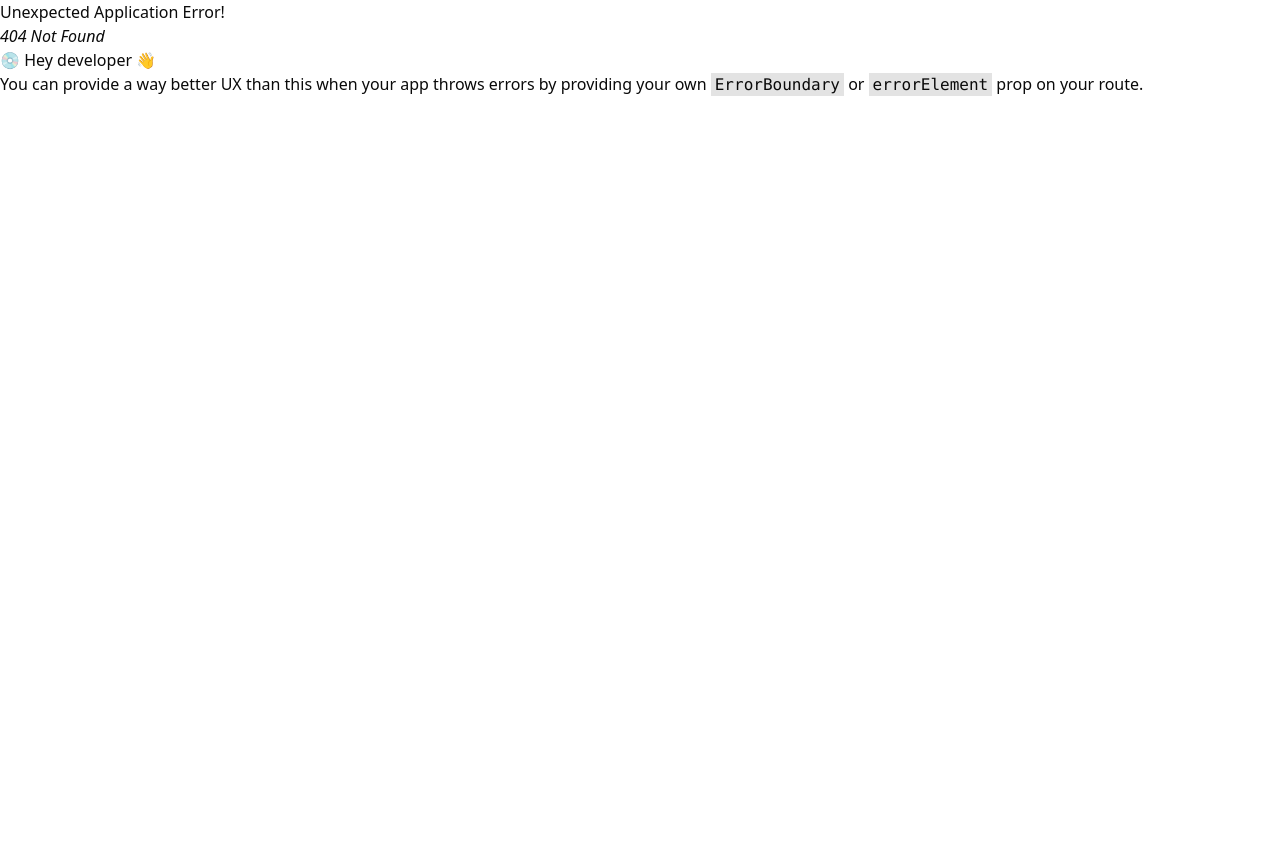
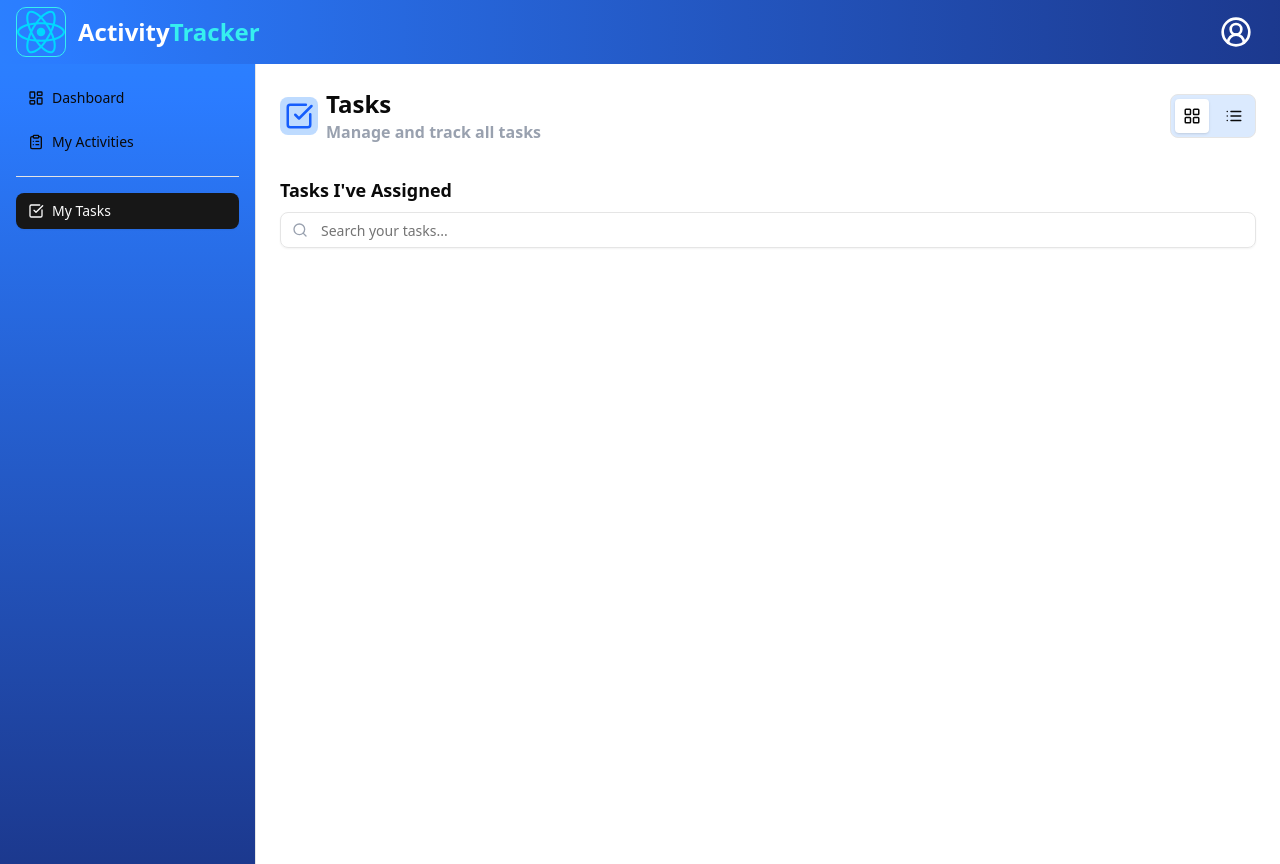
Before and after one commit to Karanjeet-kumar/Activity-Tracker-App, a React (Vite) app: page /tasks in a window 1280 px wide. Before the commit this address had no page. Before the commit the page ends 800 px from the top, so only its background shows below. Built offline with nearby package versions, Linux system fonts and the light colour scheme.

Commit message:
MyTaskPage-UI-Created

```diff
--- a/src/App.jsx
+++ b/src/App.jsx
@@ -7,6 +7,7 @@ import {
 import Login from "./components/auth/Login";
 import DashBoard from "./components/DashBoard";
 import ActivityPage from "./components/ActivityPage";
+import MyTaskPage from "./components/MyTaskPage";
 
 const appRouter = createBrowserRouter([
   // Client Side
@@ -26,6 +27,10 @@ const appRouter = createBrowserRouter([
     path: "/activities",
     element: <ActivityPage />,
   },
+  {
+    path: "/tasks",
+    element: <MyTaskPage />,
+  },
 ]);
 
 function App() {
--- a/src/components/ActivityPage.jsx
+++ b/src/components/ActivityPage.jsx
@@ -26,7 +26,6 @@ function ActivityPage() {
   const { allTrnActivity, allAssignedActivity } = useSelector(
     (store) => store.activity
   );
-  const hasActivities = true; // Replace with actual data check
 
   // +++ ADDED VIEW STATE +++
   const [viewMode, setViewMode] = useState("card"); // 'card' or 'list'
@@ -106,9 +105,31 @@ function ActivityPage() {
 
   // +++ CONDITIONAL RENDERING FOR ACTIVITIES +++
   const renderActivities = () => {
-    const activities = loggedUser.isAdmin
+    const activities = loggedUser?.isAdmin
       ? allTrnActivity
       : allAssignedActivity;
+
+    if (activities?.length === 0) {
+      return (
+        <div>
+          {/* No Activities Section */}
+          <div className="border-2 border-dashed rounded-xl p-8 flex flex-col items-center justify-center space-y-4 bg-gray-200 hover:bg-gray-300 transition-colors cursor-pointer">
+            <div className="bg-blue-100 rounded-full p-4">
+              <ClipboardList className="h-12 w-12 text-blue-600" />
+            </div>
+            <h3 className="text-2xl font-bold tracking-tight">
+              No activities found
+            </h3>
+            <p className="text-gray-500 text-center max-w-md">
+              {loggedUser?.isAdmin
+                ? "Get started by creating a new activity"
+                : "You don't have any assigned activities yet"}
+            </p>
+            {!!loggedUser?.isAdmin && <ActivityForm />}
+          </div>
+        </div>
+      );
+    }
 
     // Card View
     if (viewMode === "card") {
@@ -447,24 +468,6 @@ function ActivityPage() {
 
           {/* +++ RENDER CONDITIONAL VIEW +++ */}
           {renderActivities()}
-
-          {/* No Activities Section
-          {!hasActivities && (
-            <div className="border-2 border-dashed rounded-xl p-8 flex flex-col items-center justify-center space-y-4 bg-gray-200 hover:bg-gray-300 transition-colors cursor-pointer">
-              <div className="bg-blue-100 rounded-full p-4">
-                <ClipboardList className="h-12 w-12 text-blue-600" />
-              </div>
-              <h3 className="text-2xl font-bold tracking-tight">
-                No activities found
-              </h3>
-              <p className="text-gray-500 text-center max-w-md">
-                {loggedUser?.isAdmin
-                  ? "Get started by creating a new activity"
-                  : "You don't have any assigned activities yet"}
-              </p>
-              {!!loggedUser?.isAdmin && <ActivityForm />}
-            </div>
-          )} */}
         </div>
       </div>
     </div>
--- /dev/null
+++ b/src/components/MyTaskPage.jsx
@@ -0,0 +1,70 @@
+import React, { useState } from "react";
+import Navbar from "./shared/Navbar";
+import Nav from "./shared/Nav";
+import { LayoutGrid, List, Search, SquareCheckBig } from "lucide-react";
+import { Input } from "./ui/input";
+
+function MyTaskPage() {
+  const [viewMode, setViewMode] = useState("card");
+  return (
+    <div>
+      <Navbar />
+      <div className="flex h-screen">
+        <Nav />
+        <div className="flex-1 overflow-auto p-6">
+          <div className="flex justify-between items-center mb-8">
+            <div className="flex items-center gap-2 ">
+              <div className="bg-blue-200 rounded-md p-1">
+                <SquareCheckBig className="text-blue-600" size={30} />
+              </div>
+              <div>
+                <h1 className="text-2xl font-bold">Tasks</h1>
+                <h1 className="text-1xl text-gray-400 font-bold">
+                  Manage and track all tasks
+                </h1>
+              </div>
+            </div>
+
+            {/* +++ ADDED VIEW TOGGLE +++ */}
+            <div className="flex items-center gap-3">
+              <div className="flex border rounded-md gap-2 p-1 bg-blue-100">
+                <button
+                  onClick={() => setViewMode("card")}
+                  className={`p-2 rounded cursor-pointer hover:bg-white ${
+                    viewMode === "card" ? "bg-white shadow" : ""
+                  }`}
+                >
+                  <LayoutGrid size={18} />
+                </button>
+                <button
+                  onClick={() => setViewMode("list")}
+                  className={`p-2 rounded cursor-pointer hover:bg-white  ${
+                    viewMode === "list" ? "bg-white shadow " : ""
+                  }`}
+                >
+                  <List size={18} />
+                </button>
+              </div>
+            </div>
+          </div>
+
+          <div className="mb-2">
+            <h1 className="text-lg font-bold">Tasks I've Assigned</h1>
+          </div>
+          <div className="mb-3 flex items-center">
+            {/* <Input placeholder="Search your tasks..." className="max-w-6xl" /> */}
+            <div className="relative w-full max-w-6xl">
+              <Search className="absolute left-3 top-1/2 transform -translate-y-1/2 h-4 w-4 text-gray-400" />
+              <Input
+                placeholder="Search your tasks..."
+                className="pl-10 py-3 text-md"
+              />
+            </div>
+          </div>
+        </div>
+      </div>
+    </div>
+  );
+}
+
+export default MyTaskPage;
--- a/src/components/shared/Nav.jsx
+++ b/src/components/shared/Nav.jsx
@@ -2,7 +2,7 @@ import { useEffect, useState } from "react";
 import React from "react";
 import { Link, useLocation } from "react-router-dom";
 import { Button } from "../ui/button";
-import { ClipboardList, LayoutDashboard } from "lucide-react";
+import { ClipboardList, SquareCheckBig, LayoutDashboard } from "lucide-react";
 import { useNav } from "../context/NavContext";
 import { useSelector } from "react-redux";
 
@@ -41,6 +41,20 @@ function Nav() {
             </Button>
           </Link>
         </div>
+
+        <div className="pt-4 border-t">
+          {!loggedUser?.isAdmin && (
+            <Link to="/tasks">
+              <Button
+                variant={activeNav === "/tasks" ? "default" : "ghost"}
+                className="w-full justify-start cursor-pointer"
+              >
+                <SquareCheckBig />
+                My Tasks
+              </Button>
+            </Link>
+          )}
+        </div>
       </nav>
     </div>
   );
```
